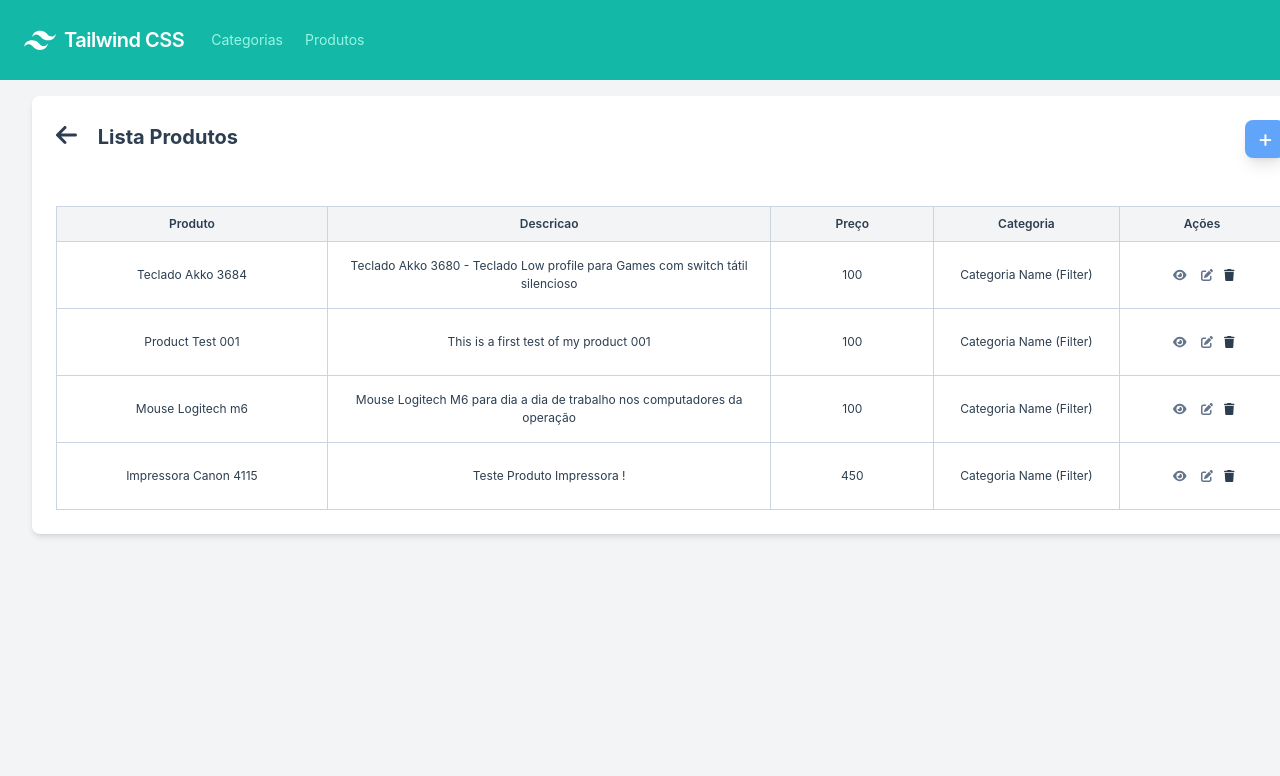
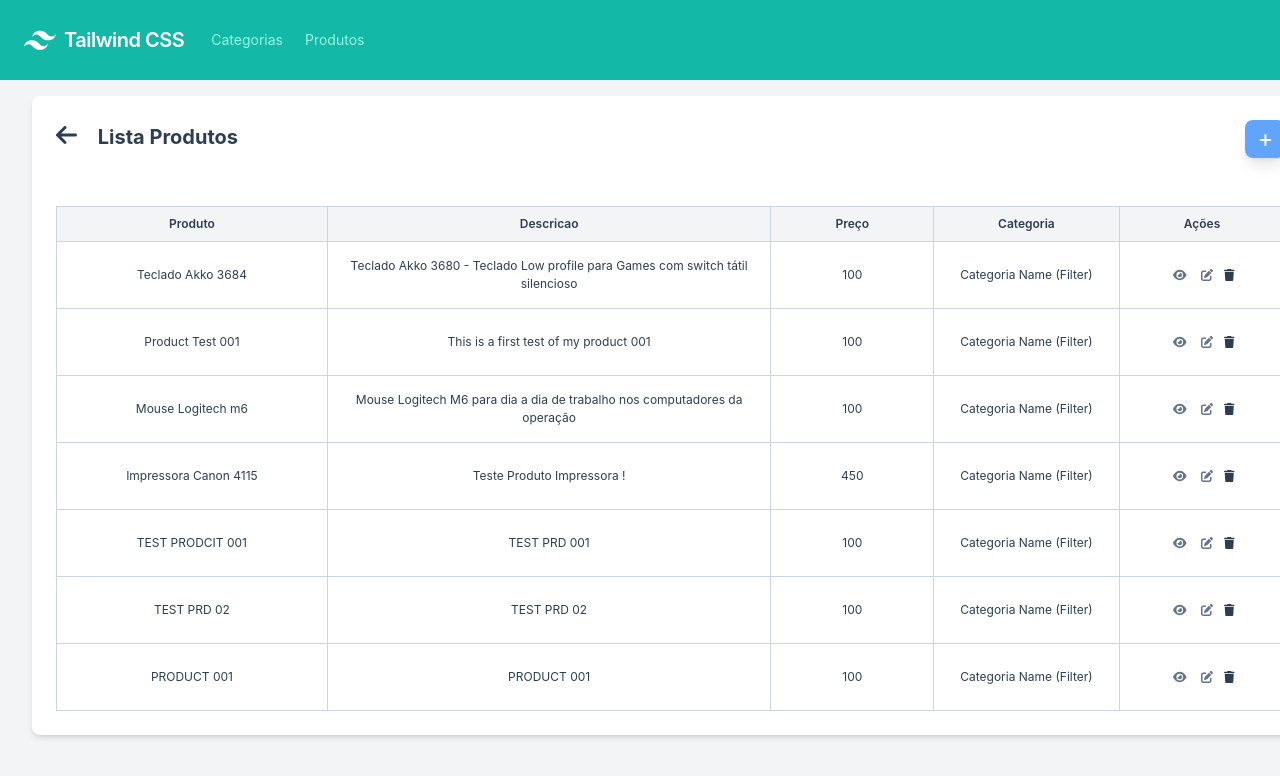
Before and after one commit to pelif/vue-entry-products, a Vue app: page /products in a window 1280 px wide. Shown: the top 776 px of the page. Built offline with nearby package versions, Linux system fonts and the light colour scheme; data requests are answered from the project's data file.

Commit message:
correction flash message

```diff
--- a/db.json
+++ b/db.json
@@ -24,6 +24,11 @@
       "id": "573a",
       "name": "Category Test 1111",
       "description": "cat test 11111"
+    },
+    {
+      "id": "d2be",
+      "name": "TEST 001",
+      "description": "TEST 001"
     }
   ],
   "products": [
@@ -62,6 +67,33 @@
       "measure": "kg",
       "details": "Impressora Canon 4115 para escritório ",
       "category_id": "1"
+    },
+    {
+      "id": "e1b8",
+      "name": "TEST PRODCIT 001",
+      "description": "TEST PRD 001",
+      "price": "100",
+      "measure": "KG",
+      "details": "TEST PRD 001",
+      "category_id": "dc6e"
+    },
+    {
+      "id": "77ae",
+      "name": "TEST PRD 02",
+      "description": "TEST PRD 02",
+      "price": "100",
+      "measure": "KG",
+      "details": "TEST PRD 02",
+      "category_id": "339e"
+    },
+    {
+      "id": "aaa2",
+      "name": "PRODUCT 001",
+      "description": "PRODUCT 001",
+      "price": "100",
+      "measure": "KG ",
+      "details": "PRODUCT TEXT 001",
+      "category_id": "41ea"
     }
   ]
 }
--- a/src/components/Categories.vue
+++ b/src/components/Categories.vue
@@ -58,8 +58,6 @@ export default {
     mounted() {
 
         const router = useRoute()
-
-        console.log(router.query)
 
         if (router.query && router.query.result) {
             this.result = router.query.result
--- a/src/components/NavBar.vue
+++ b/src/components/NavBar.vue
@@ -6,7 +6,7 @@ export default {
 </script>
 
 <template>
-    <div class="fixed left-0 top-0 w-full h-40">
+    <div class="fixed left-0 top-0 w-full h-20 z-50">
         <nav class="flex items-center justify-between flex-wrap bg-teal-500 p-6">
             <div class="flex items-center flex-shrink-0 text-white mr-6">
                 <svg class="fill-current h-8 w-8 mr-2" width="54" height="54" viewBox="0 0 54 54"
--- a/src/components/NewCategory.vue
+++ b/src/components/NewCategory.vue
@@ -3,13 +3,14 @@
 
     export default {
         name: 'NewCategory',
+
         data() {
             return {
                 form: {
                     name: '',
                     description: ''
                 },
-                saves: false
+                SaveCategory: false
             }
         },
 
@@ -21,24 +22,21 @@
                         name: this.form.name,
                         description: this.form.description
                     })
-                    .then(function (response) {
-                        console.log(response.status)
+                    .then((response) => {
                         if(response.status == 201) {
-                            console.log('Camed Here!')
-                            this.saves = true;
-                            console.log(saves)
+                            this.SaveCategory = true;
                         }
                     })
-                    .catch((error) => (this.saves = false));
+                    .catch((error) => (this.SaveCategory = false));
 
-                    let query = {}
+                    let query = {
+                        result: 'error',
+                        msg: 'Não foi possível cadastrar o produto'
+                    }
 
-                    if(this.saves) {
+                    if(this.SaveCategory) {
                         query.result = 'success'
                         query.msg = 'Categoria Criada com Sucesso!'
-                    } else {
-                        query.result = 'error'
-                        query.msg = 'Não foi possível Criar a Categoria!'
                     }
 
                     this.$router.push({path: '/categories', query})
```
